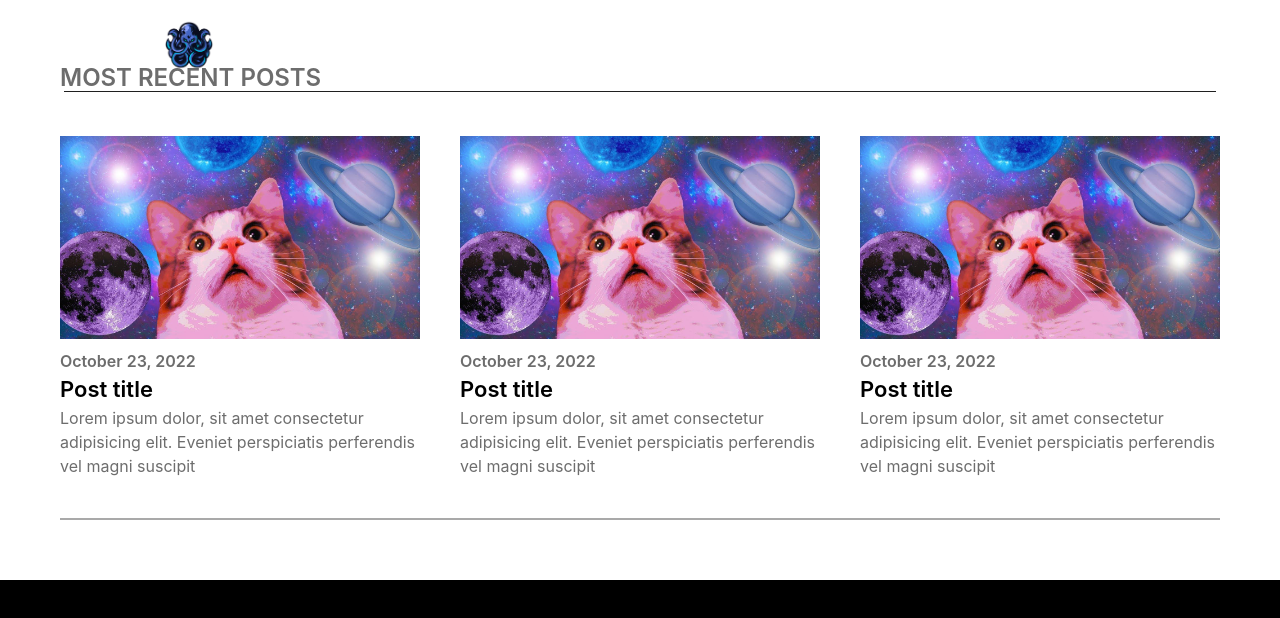
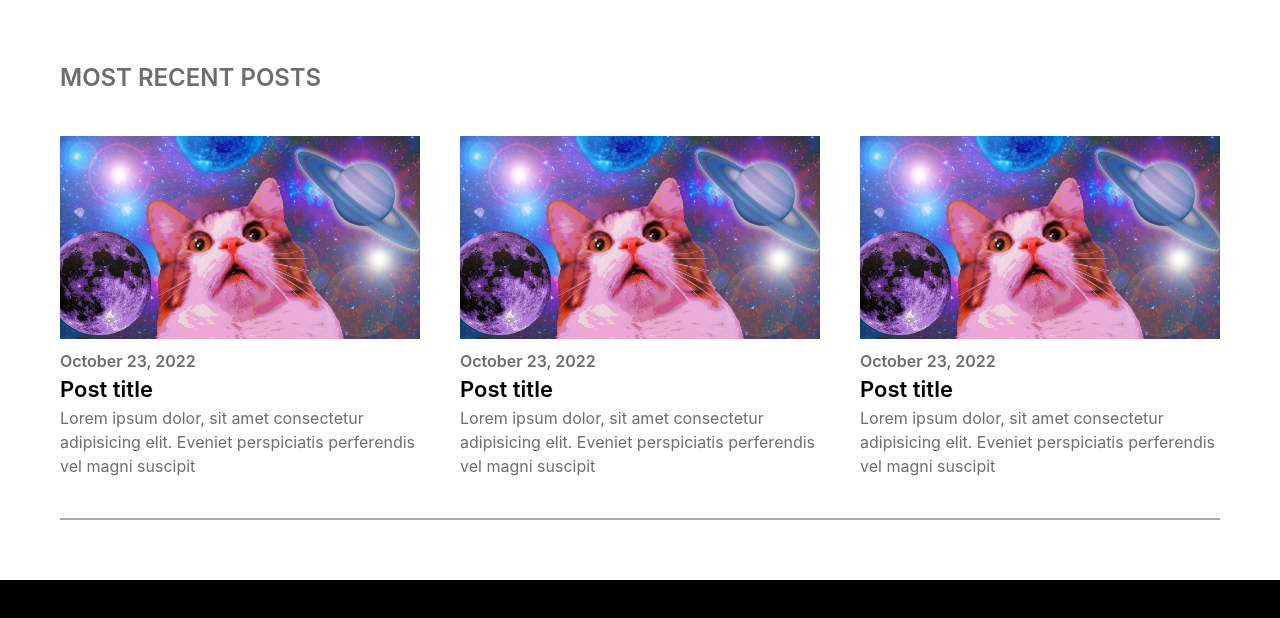
Before and after one commit to CarlosEGCH/AIRobotBlog, a React (Create React App) app in the folder project/: page /posts in a window 1280 px wide. Shown: the top 618 px of the page. Built offline with nearby package versions, Linux system fonts and the light colour scheme.

Commit message:
More animations. Posts page needs change

```diff
--- a/project/src/App.js
+++ b/project/src/App.js
@@ -22,7 +22,6 @@ function App() {
   return (
     <ChakraProvider theme={theme}>
       <BrowserRouter>
-      <Navbar />
         <Routes>
           <Route index path="/" element={<Homepage />} />
           <Route path="/posts" element={<Posts />} />
--- a/project/src/components/Hero.js
+++ b/project/src/components/Hero.js
@@ -8,9 +8,16 @@ export default function Hero(){
         show: {
             opacity: 1,
             transition: {
-                delay: 1
+                delay: 1,
+                delayChildren: 1.5,
+                staggerChildren: 0.3
             }
         }
+    }
+
+    const letter = {
+        hidden: {opacity: 0},
+        show: {opacity: 1},
     }
 
     return(
@@ -21,7 +28,16 @@ export default function Hero(){
                         variants={heroText}
                         initial={"hidden"}
                         animate={"show"}
-                        >THE BLOG</motion.h1>
+                        >
+                            <motion.span className={"letter"} variants={letter}>T</motion.span>
+                            <motion.span className={"letter"} variants={letter}>H</motion.span>
+                            <motion.span className={"letter"} variants={letter}>E</motion.span>
+                            <span> </span>
+                            <motion.span className={"letter"} variants={letter}>B</motion.span>
+                            <motion.span className={"letter"} variants={letter}>L</motion.span>
+                            <motion.span className={"letter"} variants={letter}>O</motion.span>
+                            <motion.span className={"letter"} variants={letter}>G</motion.span>
+                        </motion.h1>
                 </div>
                 <Popular />
             </div>
--- a/project/src/components/Homepage.js
+++ b/project/src/components/Homepage.js
@@ -1,6 +1,7 @@
 import "../styles/Homepage.css";
 
 import { Button } from '@chakra-ui/react'
+import Navbar from "./Navbar";
 import Hero from "./Hero";
 import Posts from "./Posts";
 import Content from "./Content";
@@ -10,6 +11,7 @@ export default function Homepage(){
 
     return(
         <>
+            <Navbar />
             <Hero />
             <Posts />
             <Content />
--- a/project/src/styles/index.css
+++ b/project/src/styles/index.css
@@ -5,3 +5,25 @@ body, html{
     color: white;
     font-family: 'Roboto', sans-serif;
 }
+
+/* ===== Scrollbar CSS ===== */
+/* Firefox */
+* {
+    scrollbar-width: auto;
+    scrollbar-color: #c9c9c9 rgba(255,255,255,0);
+}
+
+/* Chrome, Edge, and Safari */
+*::-webkit-scrollbar {
+    width: 16px;
+}
+
+*::-webkit-scrollbar-track {
+    background: rgba(255, 255, 255, 0);
+}
+
+*::-webkit-scrollbar-thumb {
+    background-color: #a1a1a1;
+    border-radius: 10px;
+    border: 3px solid rgba(255, 255, 255, 0);
+}
```
